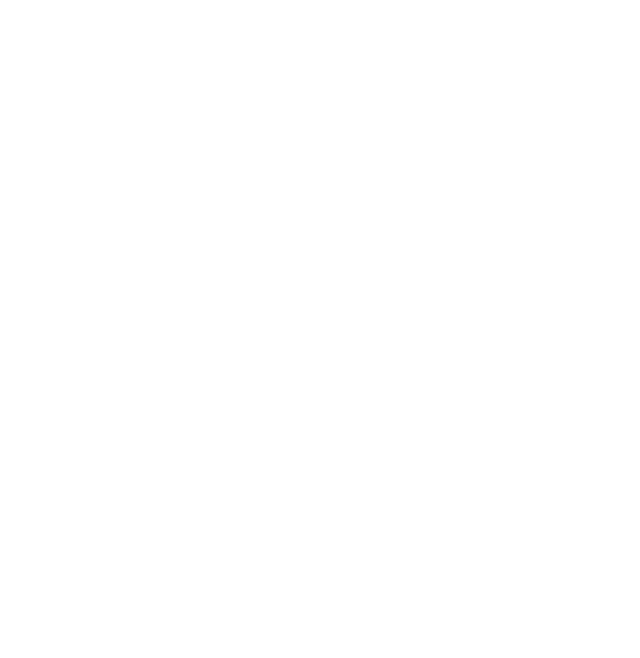
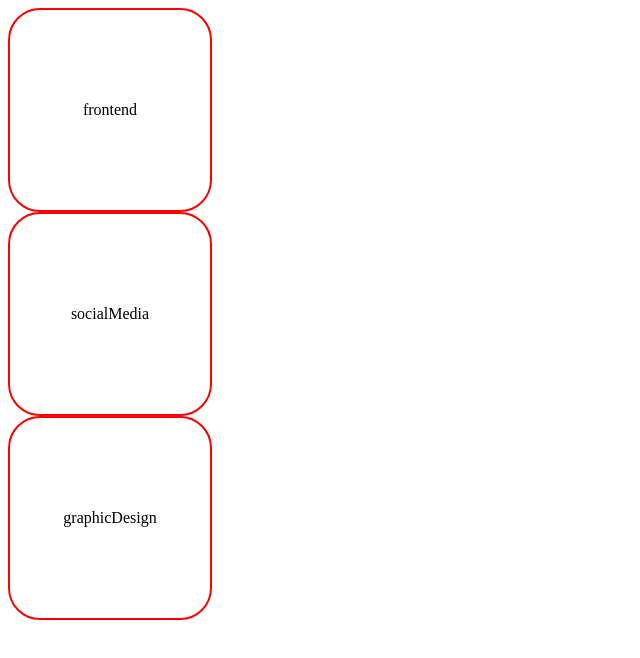
Before and after one commit to texo-frontend/school-frontend, a plain HTML site: page index.html in a window 1280 px wide. Shown: the whole page, without its empty margins (0-640 px from the left). Drawn offline with Linux system fonts and the light colour scheme.

Commit message:
newCommit

```diff
--- /dev/null
+++ b/course.js
@@ -0,0 +1,3 @@
+const courseId = localStorage.getItem("courseId");
+console.log(courseId);
+document.getElementById("result").innerText = courseId;
--- a/index.html
+++ b/index.html
@@ -4,9 +4,13 @@
     <meta charset="UTF-8" />
     <meta http-equiv="X-UA-Compatible" content="IE=edge" />
     <meta name="viewport" content="width=device-width, initial-scale=1.0" />
+    <link rel="stylesheet" href="styles.css">
     <title>School</title>
   </head>
   <body>
+    <div id="courses" class="studentsContainer">
+
+    </div>
     <script src="index.js"></script>
   </body>
 </html>
--- a/index.js
+++ b/index.js
@@ -0,0 +1,91 @@
+const students = [
+    {
+      name: "Test name 1",
+      id: 1,
+    },
+    {
+      name: "Test name 2",
+      id: 2,
+    },
+    {
+      name: "Test name 3",
+      id: 3,
+    },
+    {
+      name: "Test name 4",
+      id: 4,
+    },
+    {
+      name: "Test name 5",
+      id: 5,
+    },
+  ];
+
+  const courses = [
+    {
+      id: 1,
+      name: "frontend",
+      students: [
+        {
+          id: 1,
+          grades: [10, 9, 8, 10],
+        },
+        {
+          id: 2,
+          grades: [7, 9, 8, 10],
+        },
+        {
+          id: 3,
+          grades: [10, 9, 8, 4],
+        },
+      ],
+    },
+    {
+      id: 2,
+      name: "socialMedia",
+      students: [
+        {
+          id: 5,
+          grades: [6, 7, 8],
+        },
+        {
+          id: 1,
+          grades: [],
+        },
+      ],
+    },
+    {
+      id: 3,
+      name: "graphicDesign",
+      students: [
+        { id: 3, grades: [4, 4] },
+        { id: 5, grades: [] },
+        { id: 2, grades: [6, 6, 6] },
+      ],
+    },
+  ];
+  const courseContainer = document.getElementById("courses");
+  const courseDivs = courses.map((element)=>{
+    const course = document.createElement("div");
+    course.style = `
+    width: 200px;
+    height: 200px;
+    border: 2px solid red;
+    border-radius: 32px;
+    display: flex;
+    justify-content: center;
+    align-items: center;
+    `
+    course.onclick = () => {
+
+        //console.log(element.name)
+        localStorage.setItem("courseId",element.id.toString());
+        //console.log(element.id)
+        window.location.href='course.html';
+
+    }
+    course.innerText = element.name;
+    return course;
+  })
+  courseContainer.append(...courseDivs)
+  console.log(courseDivs);
--- /dev/null
+++ b/styles.css
@@ -0,0 +1,4 @@
+.studentsContainer{
+
+
+}
```
Also changed, not shown: course.html (added, +13 -0 lines).
